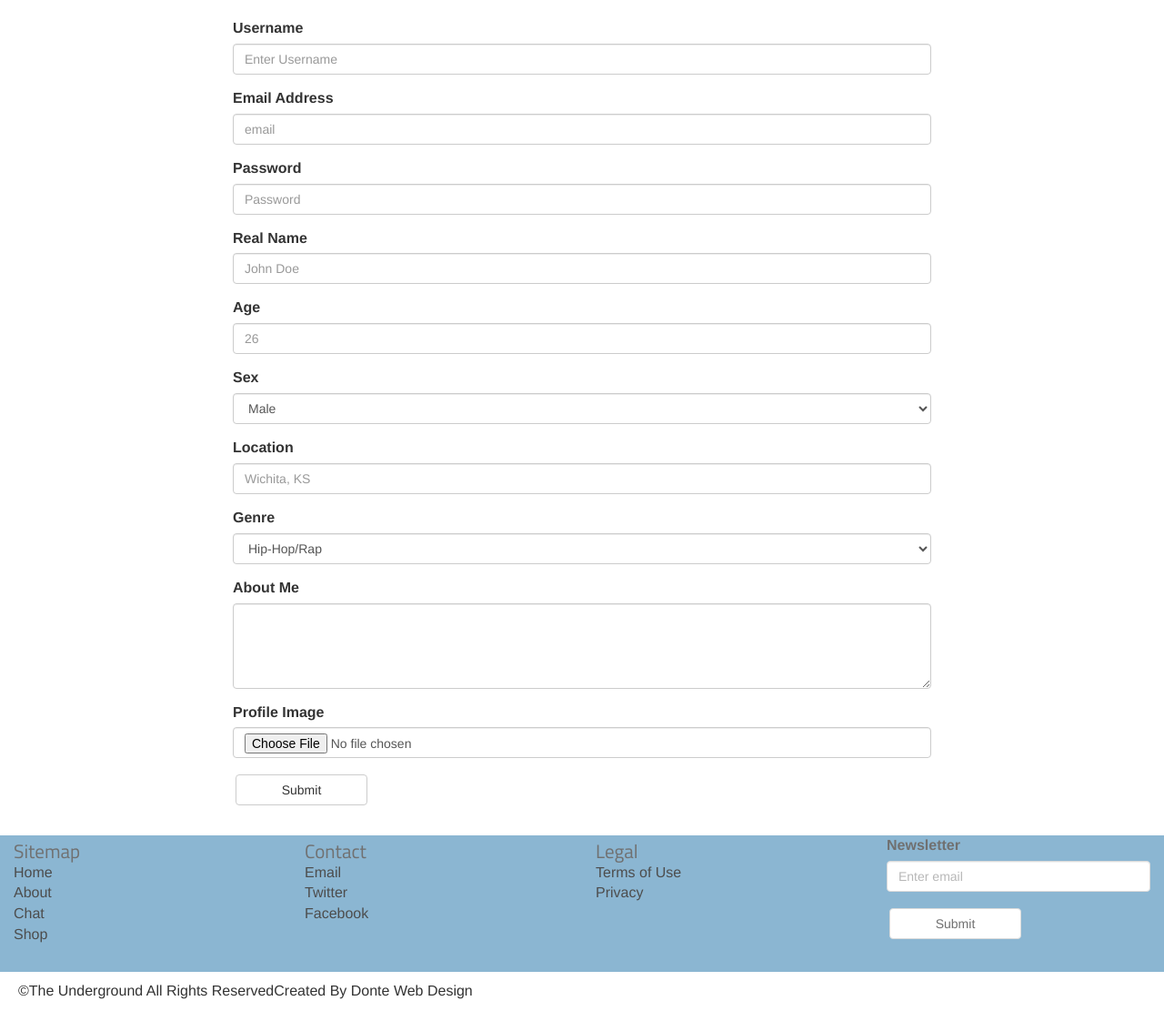
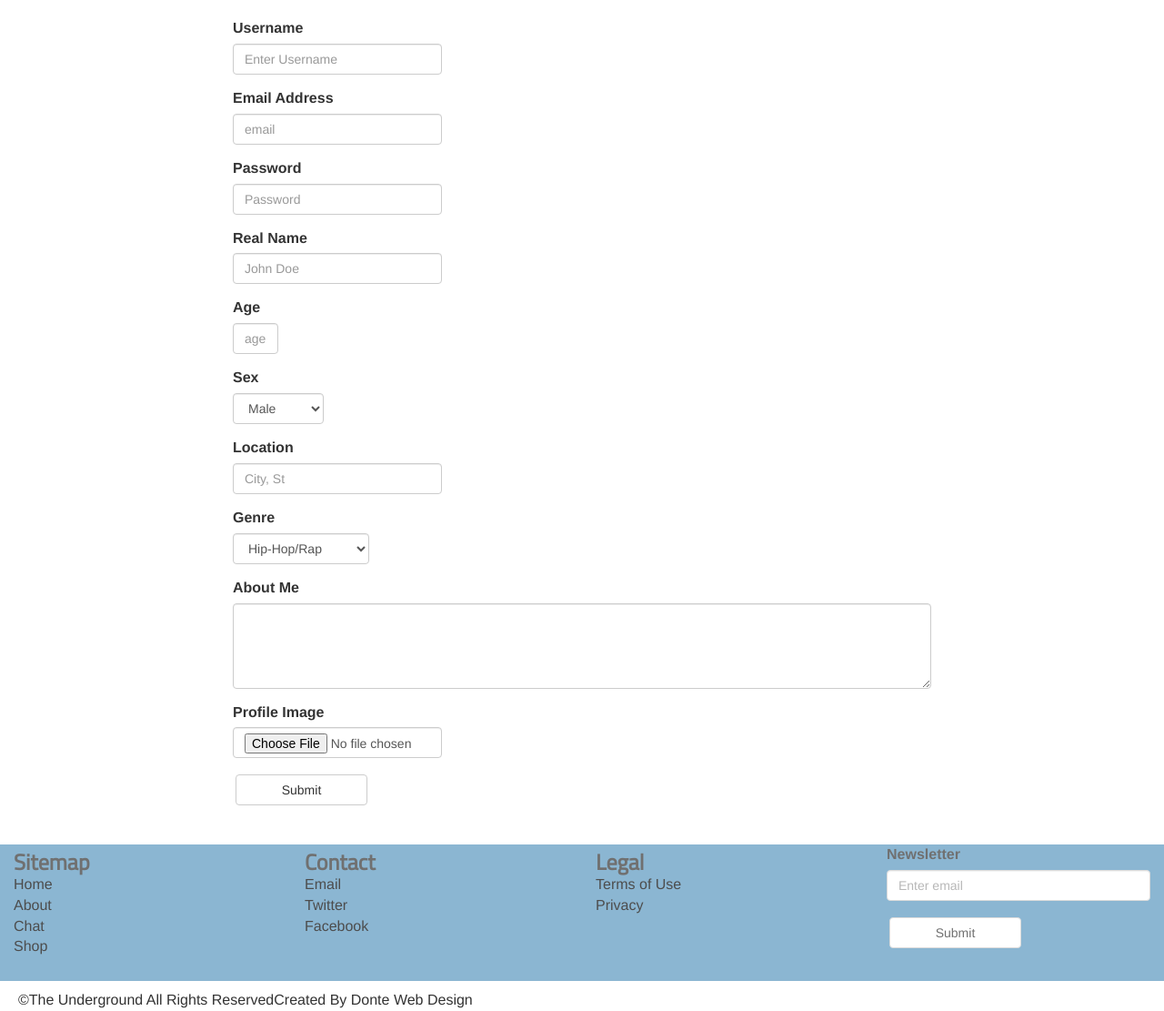
Before and after one commit to dthenley/TheUnderground, a PHP site: page /signup.php in a window 1280 px wide. Shown: the part 82-1193 px from the top of the page at 91% size. Run offline with PHP 8.4, Linux system fonts and the light colour scheme; some libraries are stand-ins or nearby versions.

Commit message:
update and delete

```diff
--- a/sitepage/css/site.css
+++ b/sitepage/css/site.css
@@ -91,12 +91,14 @@ h1 {
 }
 h2{
 	font-family:header2Font;
-	font-size: 21px;
+	font-weight: bold;
+	font-size: 24px;
 	margin-top: 6px;
 	margin-bottom: 0;
+
 }
 p{
-	font-size: 18px;
+	font-size: 14px;
 	margin-bottom: 6px;
 }
 
@@ -200,6 +202,10 @@ a{
 .profile-music ol{
 	padding: 0;
 }
+.profile-music h1{
+	margin-top:30px;
+}
+
 .comments{
 	height: 600px;
 	border: 1px solid #000;
@@ -456,6 +462,42 @@ a{
 	width: 100%;
 }
 
+/*============Sign up ==================*/
+.signup_form div{
+	float: left;clear: both;
+	width: 100%;
+	text-align: left;
+}
+
+#myemail,#myusername,#mypassword,#myrealname,#mylocation,#mylocation,#myprofileimg{
+	width: 30%;
+}
+#myage{
+	width: 50px;
+}
+#mysex{
+	width: 100px;
+}
+#mygenre{
+	width: 150px;
+}
+.signup_form button{
+	clear: both;
+	float: left;
+}
+
+.delete{
+	width: 100%;
+	text-align: center;
+	float: left;
+	clear: both;
+	padding: 20px;
+	color: blue;
+}
+.delete_form{
+	height: 60%;
+}
+
 
 /*============ Tablet View ===============*/
 @media (max-width: 992px) {
--- a/sitepage/index.php
+++ b/sitepage/index.php
@@ -102,11 +102,11 @@
 				<form role="form" method="POST">
 				  <div class="form-group">
 				    <label for="username">Email address</label>
-				    <input type="text" class="form-control" id="myusername" placeholder="Enter Username" name="username" >
+				    <input type="text" class="form-control" id="username" placeholder="Enter Username" name="username" >
 				  </div>
 				  <div class="form-group">
 				    <label for="password">Password</label>
-				    <input type="password" class="form-control" id="mypassword" placeholder="Password" name="password">
+				    <input type="password" class="form-control" id="password" placeholder="Password" name="password">
 				  </div>
 				  <div>
 				  	<a href="">Forgot Password</a> | <a href="signup.php">Sign Up</a>
--- a/sitepage/signup.php
+++ b/sitepage/signup.php
@@ -32,22 +32,57 @@
 
 			//Submit new data
 			if($_POST){
-				$username = $_POST[ 'username' ];
+				if(!empty($_POST['email'])){
 					$email = $_POST[ 'email' ];
+				}
+				if(!empty($_POST['password'])){
 					$password = $_POST[ 'password' ];
+				}
+				if(!empty($_POST['realname'])){
 					$realname = $_POST[ 'realname' ];
+				}
+				if(!empty($_POST['age'])){
 					$age = $_POST[ 'age' ];
+				}
+				if(!empty($_POST['sex'])){
 					$sex = $_POST[ 'sex' ];
+				}
+				if(!empty($_POST['location'])){
 					$location = $_POST[ 'location' ];
+				}
+				if(!empty($_POST['genre'])){
 					$genre = $_POST[ 'genre' ];
+				}
+				if(!empty($_POST['aboutme'])){
 					$aboutme = $_POST[ 'aboutme' ];
+				}
+				if(!empty($_POST['profileimg'])){
 					$profileimg = $_POST[ 'profileimg' ];
+				}
+					//update user
+					$query = $db->prepare("
+						UPDATE users
+						SET
+							 email = '".$email."',
+							 password = '".$password."',
+							 realname = '".$realname."',
+							 age = ".$age.",
+							 sex = '".$sex."',
+							 location = '".$location."',
+							 genre = '".$genre."',
+							 aboutme = '".$aboutme."',
+							 profileimg = '".$profileimg."'
+						WHERE userid=".$userid
+						);
 
+					try{
+						$query->execute();
 
-				$sql = "UPDATE users SET (username, email, password, realname, age, sex, location, genre, aboutme,profileimg)VALUES(:username, :email, :password, :realname, :age, :sex, :location, :genre, :aboutme, :profileimg) ";
-				$query = $db->prepare($sql);
-				$query->execute( array( ':username'=>$username, ':email'=>$email,':password'=>$password, ':realname'=>$realname,':age'=>$age, ':sex'=>$sex,':location'=>$location,':genre'=>$genre,':aboutme'=>$aboutme,':profileimg'=>$profileimg  ) );
-				header('location: profile.php');
+						print_r($query);
+					} catch(PDOException $e){
+					echo 'error'.$e->getMessage;
+					}
+
 			}
 		}
 		else if(empty($_SESSION))
@@ -112,17 +147,6 @@
 <div class="wrapper">
 
 	<?php include_once 'includes/header.php' ?>
-	<?php
-		//if logged on
-		if (!empty($_SESSION['userid'])) {
-
-		}else{
-			//if logged on
-
-		}
-	?>
-
-
 
 	<div class="signup_form">
 
@@ -132,10 +156,10 @@
 		    <?php
 				//if logged on
 				if (!empty($_SESSION['userid'])) {
-			echo '<input type="text" class="form-control" id="disableInput" placeholder="Enter Username" name="username" >';
+					echo '<input type="text" class="form-control" id="myusername" placeholder="'.$username.'" name="username" value="'.$username.'" disabled>';
 				}else{
-			//if logged on
-			echo '<input type="text" class="form-control" id=username placeholder="Enter Username" name="username" >';
+					//if not logged on
+					echo '<input type="text" class="form-control" id=myusername placeholder="Enter Username" name="username" >';
 
 				}
 			?>
@@ -143,19 +167,46 @@
 		  </div>
 		  <div class="form-group">
 		    <label for="username">Email Address</label>
-		    <input type="email" class="form-control" id="myemail" placeholder="email" name="email">
+		    <?php
+				if (!empty($_SESSION['userid'])) {//if logged on
+					echo '<input type="email" class="form-control" id="myemail" placeholder="'.$email.'" name="email" value ="'.$email.'" disabled>';
+				}else{//if logged on
+					echo '<input type="email" class="form-control" id="myemail" placeholder="email" name="email" required>';
+				}
+			?>
+
 		  </div>
 		  <div class="form-group">
 		    <label for="password">Password</label>
-		    <input type="password" class="form-control" id="mypassword" placeholder="Password" name="password">
+		    <?php
+				if (!empty($_SESSION['userid'])) {//if logged on
+					echo '<input type="password" class="form-control" id="myemail" placeholder="********" name="email" value="'.$password.'" disable>';
+				}else{//if logged on
+					echo '<input type="password" class="form-control" id="mypassword" placeholder="Password" name="password">';
+				}
+			?>
 		  </div>
 		  <div class="form-group">
 		    <label for="realname">Real Name</label>
-		    <input type="text" class="form-control" id="myrealname" placeholder="John Doe" name="realname">
+
+		    <?php
+				if (!empty($_SESSION['userid'])) {//if logged on
+					echo '<input type="text" class="form-control" id="myrealname" placeholder="'.$realname.'"" name="realname" value="'.$realname.'">';
+				}else{//if logged on
+					echo '<input type="text" class="form-control" id="myrealname" placeholder="John Doe" name="realname">';
+				}
+			?>
 		  </div>
 		  <div class="form-group">
 		    <label for="age">Age</label>
-		    <input type="text" class="form-control" id="myage" placeholder="26" name="age">
+
+		    <?php
+				if (!empty($_SESSION['userid'])) {//if logged on
+					echo '<input type="text" class="form-control" id="myage" placeholder="'.$age.'" name="age" value="'.$age.'">';
+				}else{//if logged on
+					echo '<input type="text" class="form-control" id="myage" placeholder="age" name="age" >';
+				}
+			?>
 		  </div>
 		  <div class="form-group">
 		    <label for="sex">Sex</label>
@@ -166,11 +217,17 @@
 		  </div>
 		  <div class="form-group">
 		    <label for="location">Location</label>
-		    <input type="text" class="form-control" id="mylocation" placeholder="Wichita, KS" name="location">
+		    <?php
+				if (!empty($_SESSION['userid'])) {//if logged on
+					echo '<input type="text" class="form-control" id="mylocation" placeholder="'.$location.'" name="location" value="'.$location.'">';
+				}else{//if logged on
+					echo '<input type="text" class="form-control" id="mylocation" placeholder="City, St" name="location">';
+				}
+			?>
 		  </div>
 		  <div class="form-group">
 		    <label for="genre">Genre</label>
-		    <select type="text" class="form-control" id="genre" name="genre">
+		    <select type="text" class="form-control" id="mygenre" name="genre">
 		    	<option>Hip-Hop/Rap</option>
 		    	<option>Country</option>
 		    	<option>Pop</option>
@@ -179,7 +236,13 @@
 		  </div>
 		  <div class="form-group">
 		  	<label for="aboutme">About Me</label>
-		  	<textarea class="form-control" rows="4" id="aboutme" name="aboutme"></textarea>
+		    <?php
+				if (!empty($_SESSION['userid'])) {//if logged on
+					echo '<textarea class="form-control" rows="4" id="aboutme" name="aboutme" placeholder="'.$aboutme.'" value="'.$aboutme.'"></textarea>';
+				}else{//if logged on
+					echo '<textarea class="form-control" rows="4" id="aboutme" name="aboutme"></textarea>';
+				}
+			?>
 		</div>
 		  <div class="form-group">
 		  	<label for="profileimg">Profile Image</label>
@@ -187,6 +250,17 @@
 		  </div>
 		  <button type="submit" class="btn btn-default">Submit</button>
 		</form>
+	</div>
+	<div class="delete">
+	<?php
+		//if logged on
+		if (!empty($_SESSION['userid'])) {
+			echo '<a href="delete.php">Delete Profile </a>';
+		}else{
+			//if logged on
+
+		}
+	?>
 	</div>
 
 	<footer>
```
Also changed, not shown: sitepage/delete.php (added, +137 -0 lines). Lines whose indentation alone changed are shown as unchanged.
